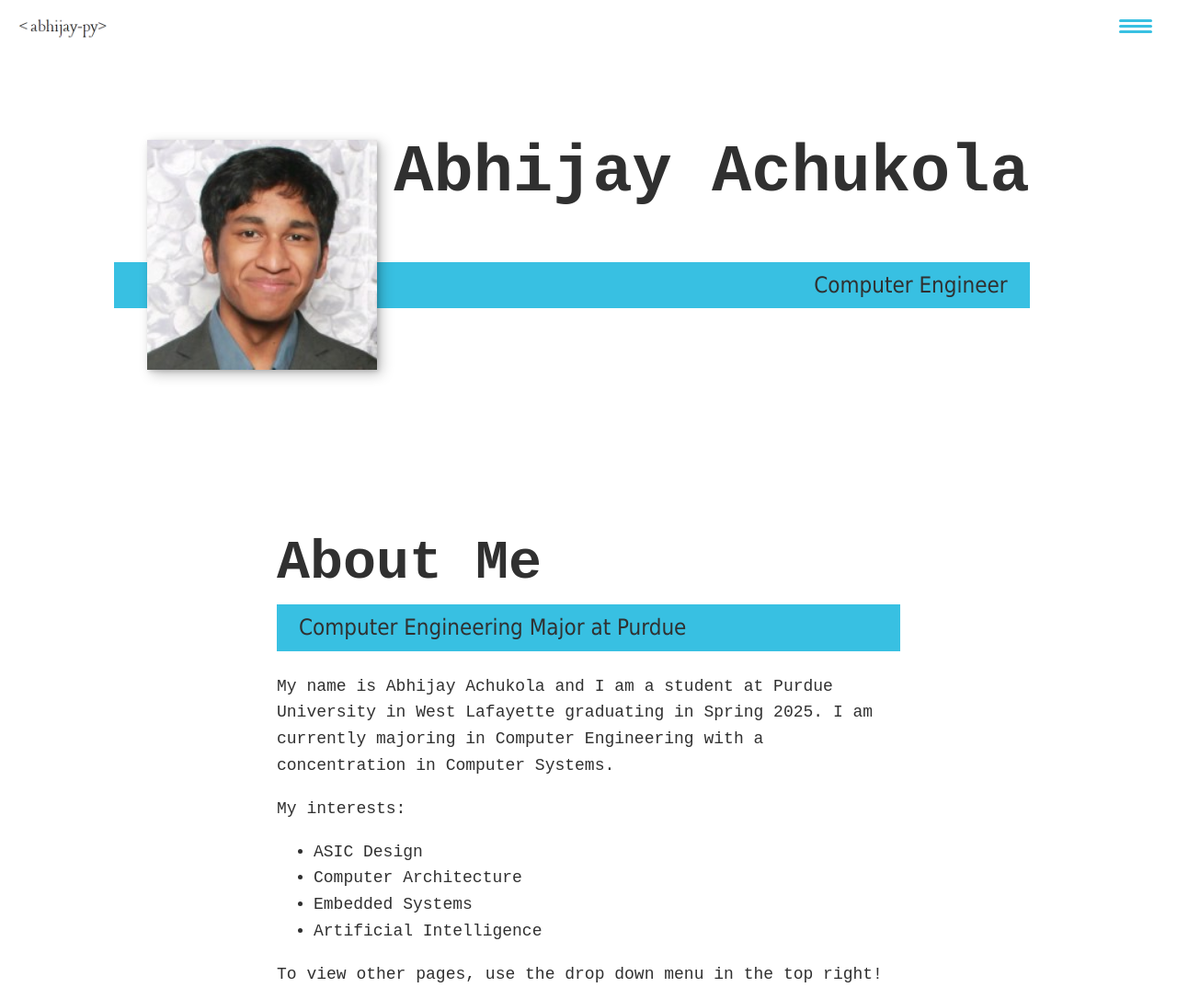
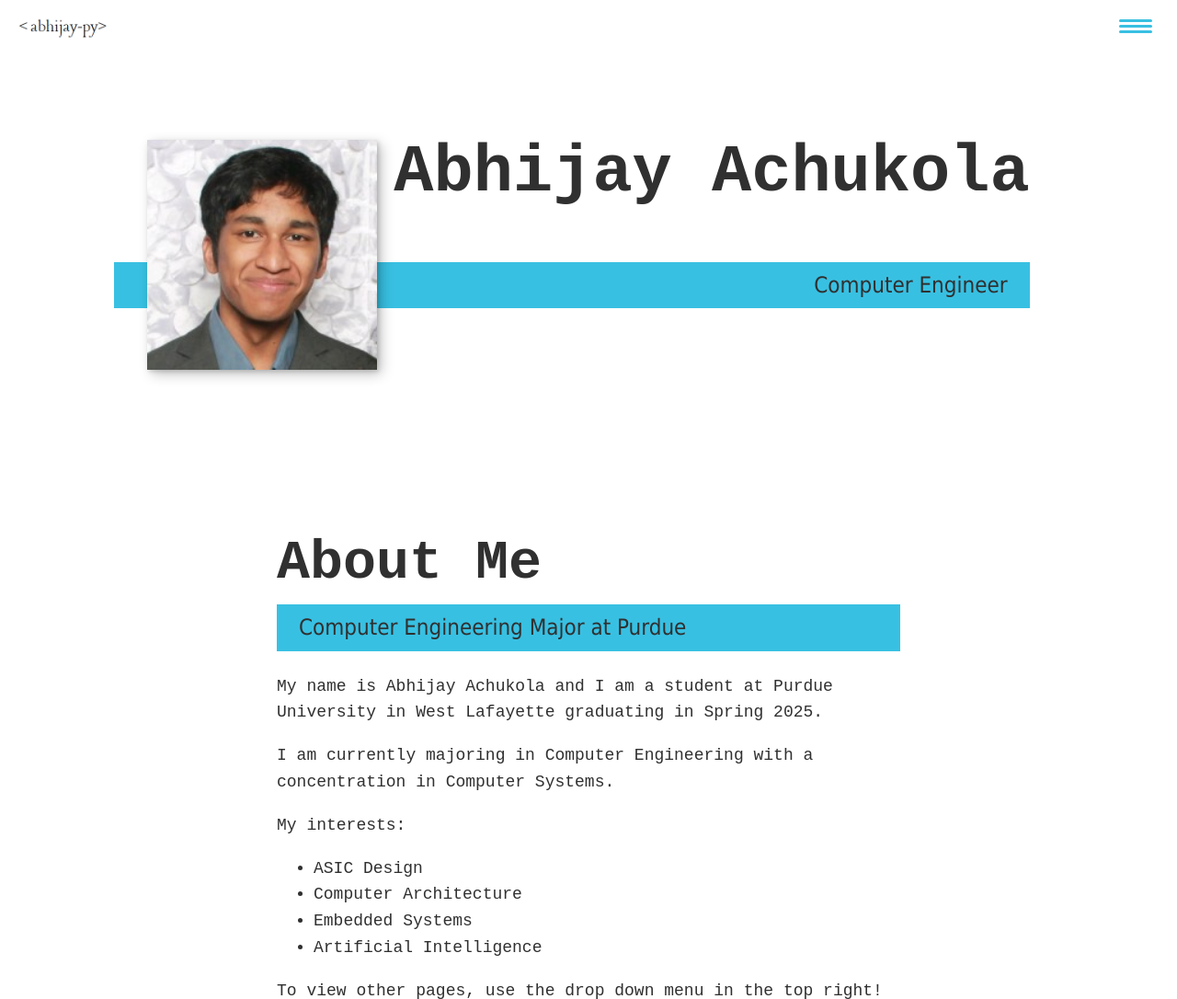
Before and after one commit to abhijay-py/abhijay-py.github.io, a plain HTML site: page index.html in a window 1280 px wide. Shown: the top 1086 px of the page at 92% size. Drawn offline with nearby package versions, Linux system fonts and the light colour scheme.

Commit message:
Update index.html

```diff
--- a/index.html
+++ b/index.html
@@ -47,7 +47,7 @@
             <p class="section__subtitle section__subtitle--about">Computer Engineering Major at Purdue</p>
 
             <div class="about-me__body">
-                <p>My name is Abhijay Achukola and I am a student at Purdue University in West Lafayette graduating in Spring 2025. I am currently majoring in Computer Engineering with a concentration in Computer Systems.</p>
+                <p>My name is Abhijay Achukola and I am a student at Purdue University in West Lafayette graduating in Spring 2025.</p><p> I am currently majoring in Computer Engineering with a concentration in Computer Systems.</p>
                 <p>My interests:</p>
                 <ul>
                     <li>ASIC Design</li>
```
